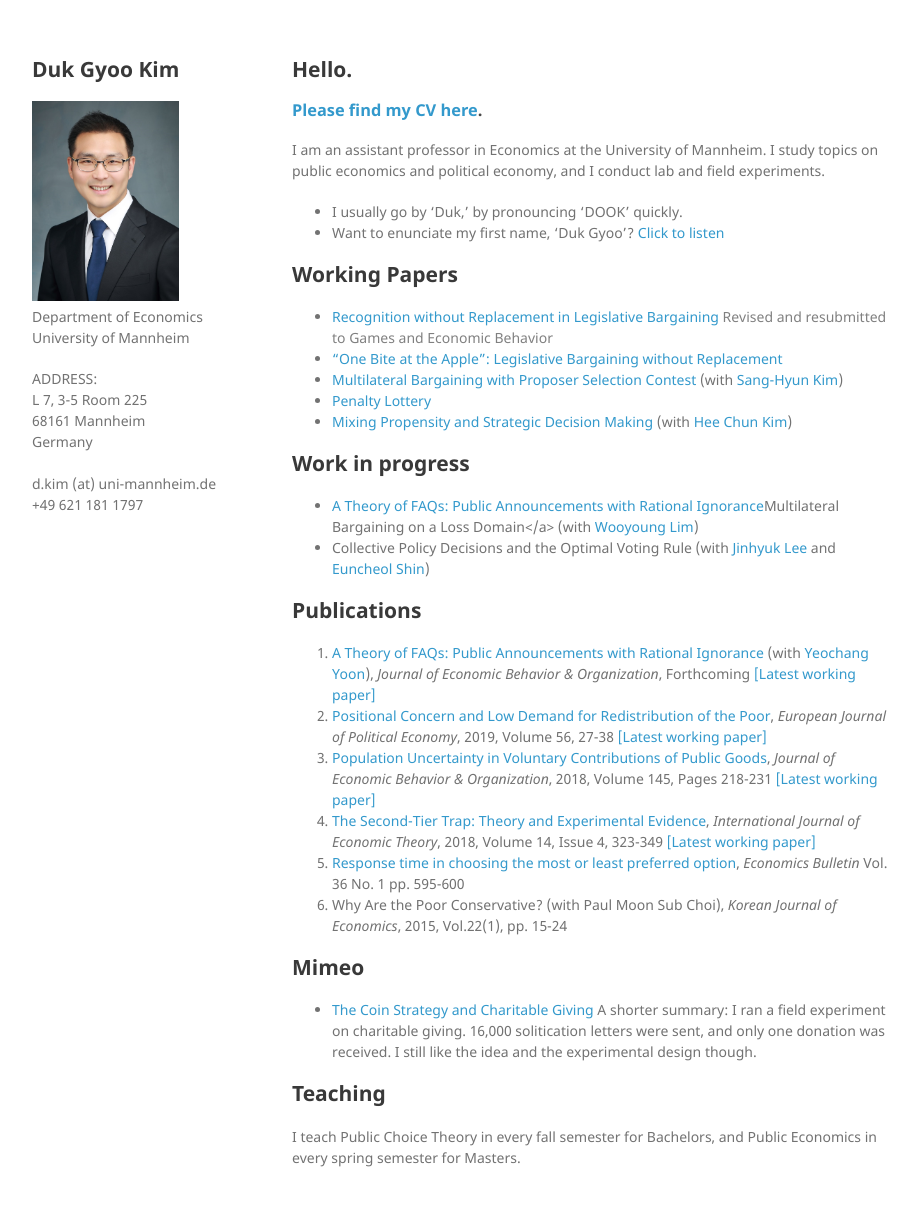
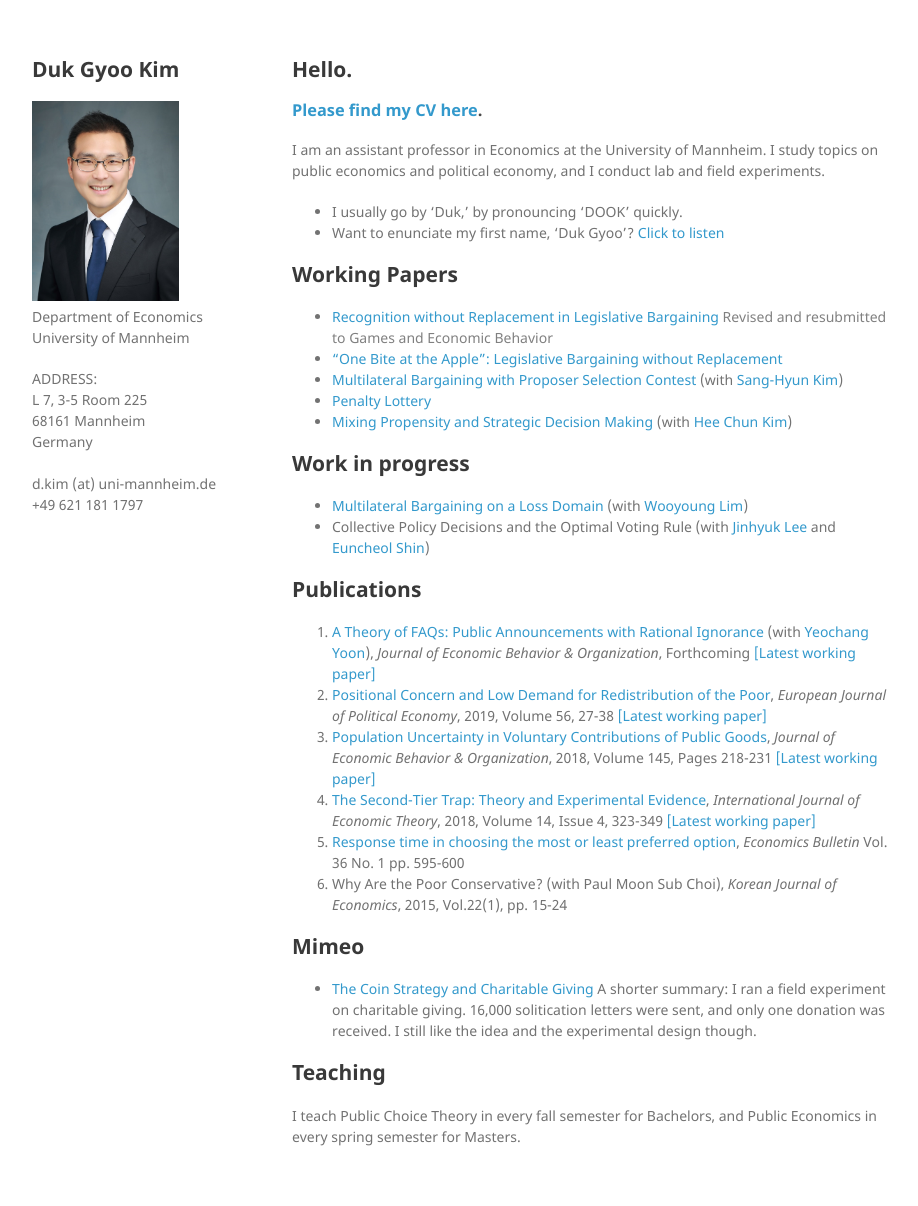
Before and after one commit to kimdukgyoo/kimdukgyoo.github.io, a Jekyll site: the page built from index.md, in a window 1280 px wide and 1238 px high. Shown: the top 1206 px of the window, without its empty margins (178-1096 px from the left). Built offline with Jekyll 4.4.1, drawn with Linux system fonts in a browser that asks for light colours; our own code applies the rules of GitHub Pages for plain Markdown files.

Commit message:
Update index.md

```diff
--- a/index.md
+++ b/index.md
@@ -18,7 +18,7 @@
 * <a href="https://kimdukgyoo.github.io/PDFfiles/mixing-propensity-strategic.pdf" target="_blank"> Mixing Propensity and Strategic Decision Making</a> (with <a href="https://sites.google.com/site/hckim0822/home" target="_blank">Hee Chun Kim</a>)
 
 ## Work in progress
-* <a href="https://kimdukgyoo.github.io/PDFfiles/MBL.pdf" target="_blank">A Theory of FAQs: Public Announcements with Rational Ignorance</a>Multilateral Bargaining on a Loss Domain</a> (with <a href="http://wooyoung.people.ust.hk/" target="_blank">Wooyoung Lim</a>)
+* <a href="https://kimdukgyoo.github.io/PDFfiles/MBL.pdf" target="_blank">Multilateral Bargaining on a Loss Domain</a> (with <a href="http://wooyoung.people.ust.hk/" target="_blank">Wooyoung Lim</a>)
 * Collective Policy Decisions and the Optimal Voting Rule (with <a href="https://sites.google.com/site/jinhyuk2con/" target="_blank">Jinhyuk Lee</a> and <a href="https://sites.google.com/site/euncheolshin00/" target="_blank">Euncheol Shin</a>)
 
 ## Publications
```
